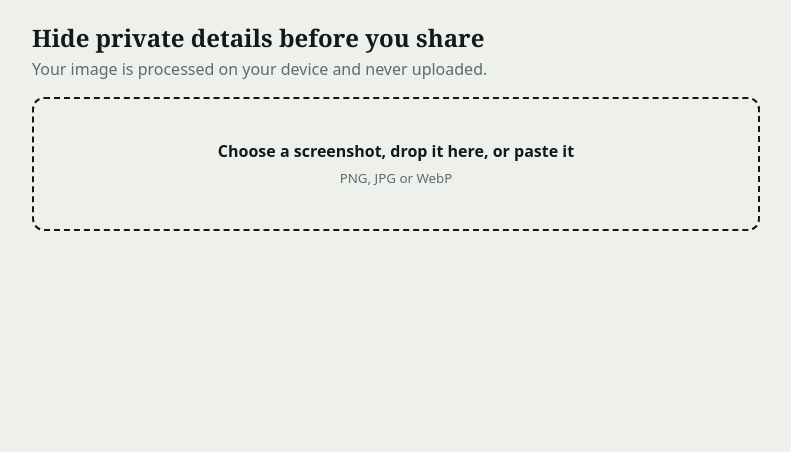
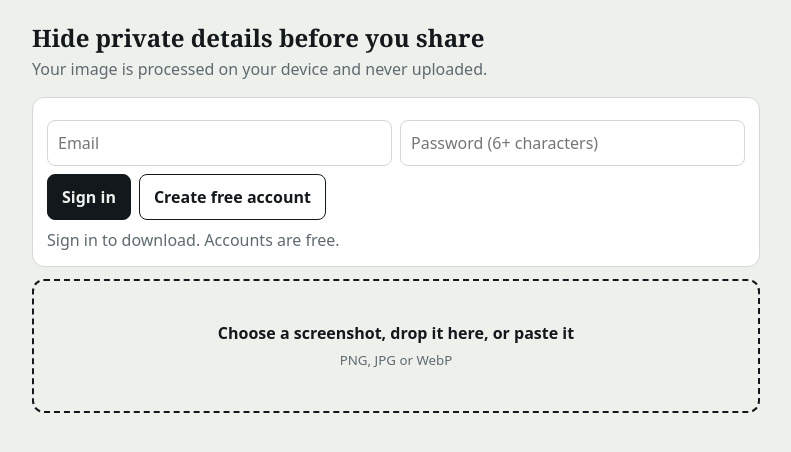
Before and after one commit to dev-webby/image-editor-MVP, a plain HTML site: page index.html in a window 1280 px wide. Shown: the whole page, without its empty margins (244-1035 px from the left). Drawn offline with nearby package versions, Linux system fonts and the light colour scheme.

Commit message:
Update index.html

```diff
--- a/index.html
+++ b/index.html
@@ -208,7 +208,7 @@ $('#scan').onclick=async()=>{
 
 // ---- Accounts and credits (Supabase) ----
 // Paste your own values. The publishable key is safe to be public. NEVER paste a secret key here.
-const SB_URL='PASTE_YOUR_PROJECT_URL_HERE', SB_KEY='PASTE_YOUR_PUBLISHABLE_KEY_HERE';
+const SB_URL='https://dkyhfzauzmrjcplmmvsa.supabase.co', SB_KEY='sb_publishable_owVMoPqk8SA3X3l0CHAsKg_0eidTJhI';
 const sb=SB_URL.startsWith('https://')?supabase.createClient(SB_URL,SB_KEY):null;
 let user=null;
 const dst=t=>{$('#dst').textContent=t};
```
